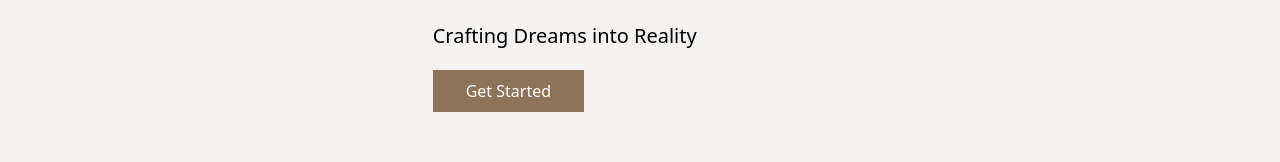
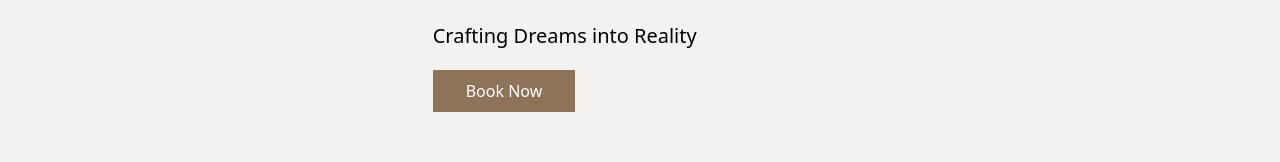
Before and after one commit to praddyyyy/arvind-architects, a Next.js app: page / in a window 1280 px wide. Shown: the part 367-529 px from the top of the page. Built offline with nearby package versions, Linux system fonts and the light colour scheme.

Commit message:
Change button content

```diff
--- a/src/components/Hero.jsx
+++ b/src/components/Hero.jsx
@@ -11,7 +11,7 @@ const Hero = () => {
                 <p className='py-5 text-xl'>Crafting Dreams into Reality</p>
                 <button className='px-8 py-2 bg-[#8d7358] border border-[#8d7358] text-white hover:bg-transparent
                  hover:text-black hover:border hover:border-[#8d7358] ease-in duration-300 '>
-                    Get Started
+                    Book Now
                 </button>
             </div>
             {/* <div>
```
